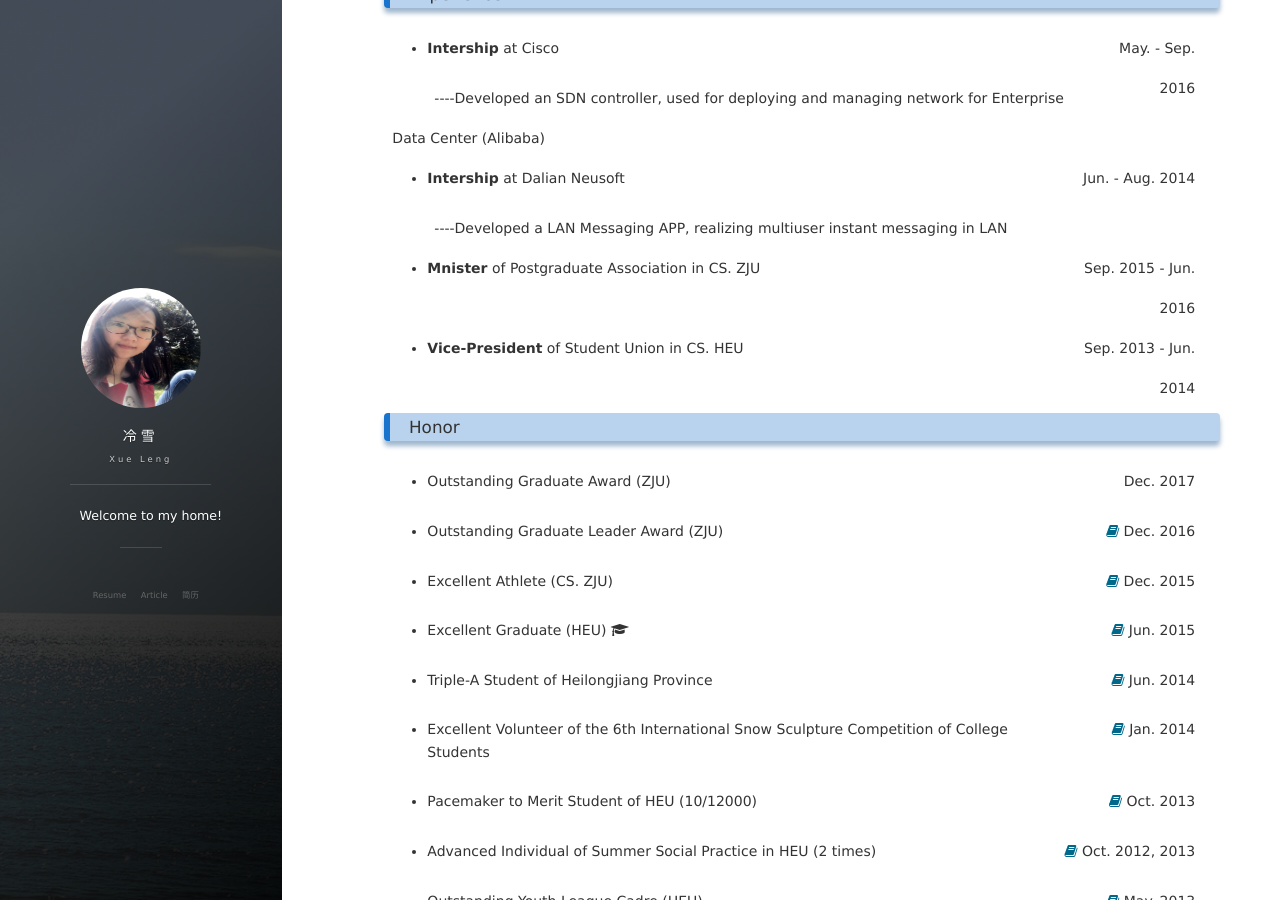
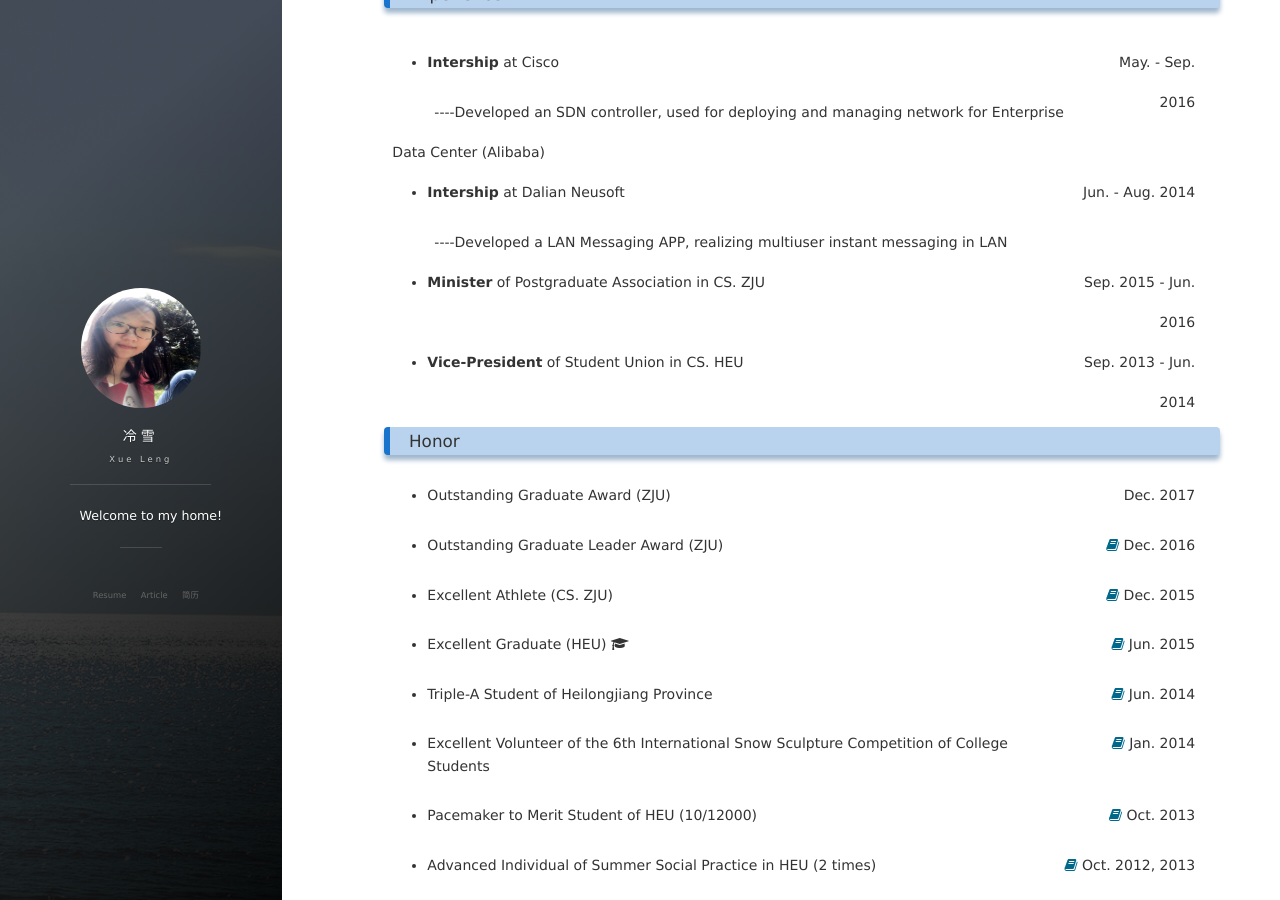
Before and after one commit to lxv458/OldWeb, a Jekyll site: the page built from index.md, in a window 1280 px wide and 900 px high, scrolled down 596 px. Built offline with Jekyll 4.4.1, drawn with Linux system fonts in a browser that asks for light colours; nearby versions of some CDN libraries; our own code applies the rules of GitHub Pages for plain Markdown files; the list of posts is cut into pages by our own code; comment, search, counter and statistics services are not loaded.

Commit message:
Update index.md

```diff
--- a/index.md
+++ b/index.md
@@ -59,7 +59,7 @@
     <td align="left">&emsp;&emsp;&emsp;----Developed a LAN Messaging APP, realizing multiuser instant messaging in LAN</td>
   </tr>
   <tr>
-    <td align="left"><ul><li><strong>Mnister</strong>&nbsp;of Postgraduate Association in CS. ZJU</li></ul></td>
+    <td align="left"><ul><li><strong>Minister</strong>&nbsp;of Postgraduate Association in CS. ZJU</li></ul></td>
     <td align="right">Sep. 2015&nbsp;-&nbsp;Jun. 2016</td>
   </tr>
   <tr>
```
